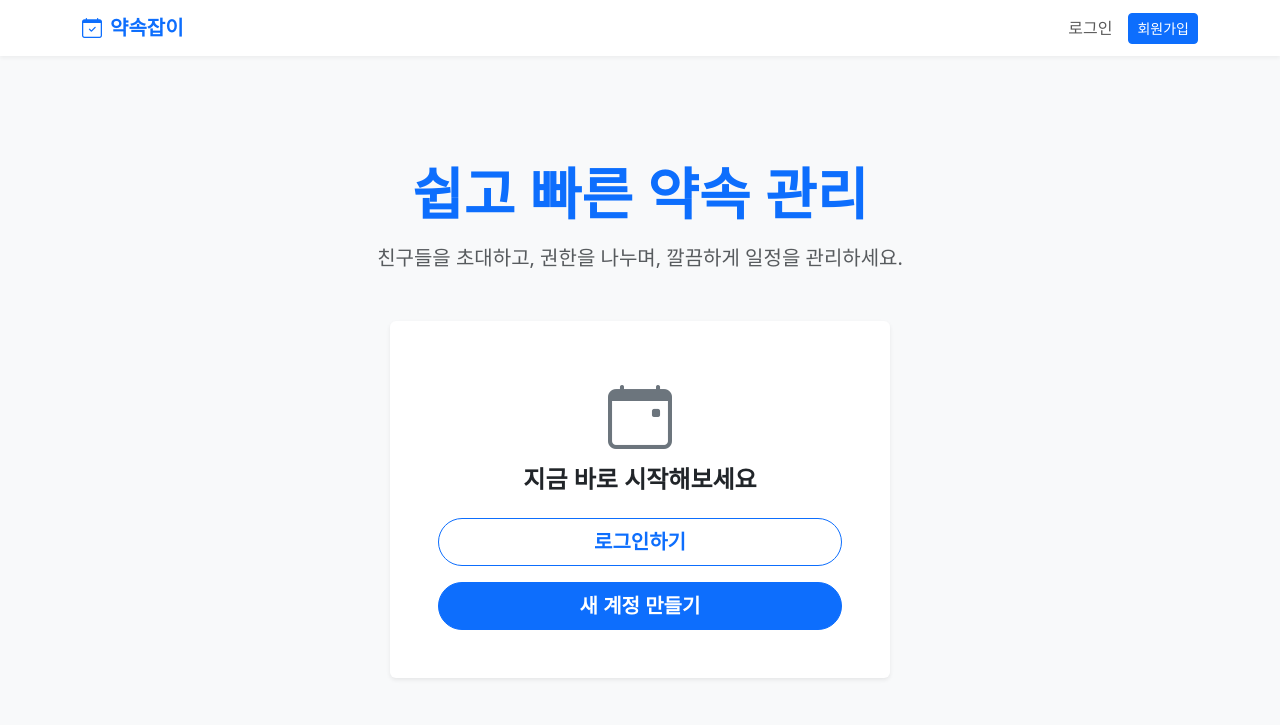
After one commit to KIHOON-KOR/Promise_app, a Django app: page / in a window 1280 px wide. The commit adds this page. Shown: the top 725 px of the page. Run offline with Django 5.2, Linux system fonts and the light colour scheme.

Commit message:
✨ feat(#27): 회원가입 오류 제거 및 전체 오류 수정

```diff
--- a/apps/User/urls.py
+++ b/apps/User/urls.py
@@ -2,7 +2,7 @@ from django.urls import path
 
 from apps.User.views.login_view import UserLoginView
 from apps.User.views.logout_view import UserLogoutView
-from apps.User.views.page_views import login_page, signup_page, mypage
+from apps.User.views.page_views import login_page, signup_page, my_page
 from apps.User.views.signup_view import UserSignupView
 from apps.User.views.withdrawal_view import UserWithdrawalView
 
@@ -15,5 +15,5 @@ urlpatterns = [
     # 브라우저 접속용
     path("login-page/", login_page, name="login_page"),
     path("signup-page/", signup_page, name="signup_page"),
-    path("mypage/", mypage, name="mypage_page"),
+    path("my-page/", my_page, name="my_page"),
 ]
--- a/apps/User/views/page_views.py
+++ b/apps/User/views/page_views.py
@@ -9,6 +9,9 @@ def signup_page(request):
     """회원가입 화면(HTML)을 렌더링합니다."""
     return render(request, "user/signup.html")
 
-def mypage(request):
+def my_page(request):
     """마이페이지 화면(HTML)을 렌더링합니다."""
     return render(request, "user/mypage.html")
+
+def home_page(request):
+    return render(request, "home.html")
--- a/config/urls.py
+++ b/config/urls.py
@@ -8,7 +8,10 @@ from drf_spectacular.views import (
 from django.conf import settings
 from django.conf.urls.static import static
 
+from apps.User.views.page_views import home_page
+
 urlpatterns: list[URLPattern | URLResolver] = [
+    path('', home_page, name='home'),
     path("admin/", admin.site.urls),
     path("api/v1/user/", include("apps.User.urls")),
     path("api/v1/event/", include("apps.Event.urls")),
--- a/templates/base.html
+++ b/templates/base.html
@@ -56,8 +56,8 @@
                 <ul class="navbar-nav ms-auto align-items-center">
 
                     <div id="guest-menu" class="d-flex align-items-center">
-                        <li class="nav-item"><a class="nav-link" href="/login/">로그인</a></li>
-                        <li class="nav-item"><a class="btn btn-primary btn-sm ms-2" href="/signup/">회원가입</a></li>
+                        <li class="nav-item"><a class="nav-link" href="/api/v1/user/login-page/">로그인</a></li>
+                        <li class="nav-item"><a class="btn btn-primary btn-sm ms-2" href="/api/v1/user/signup-page/">회원가입</a></li>
                     </div>
 
                     <div id="user-menu" class="d-flex align-items-center" style="display: none !important;">
@@ -138,7 +138,7 @@
                 // 토큰 통신 과정에서 오류가 날 것을 대비해 예외 처리 블록을 엽니다.
                 try {
                     // 백엔드의 로그아웃 API 주소로 요청을 보냅니다.
-                    await fetch('/User/logout/', {
+                    await fetch('/api/v1/user/logout/', {
                         // 데이터를 전송하는 POST 방식을 사용합니다.
                         method: 'POST',
                         // 서버가 이해할 수 있도록 JSON 형식임을 알리고 엑세스 토큰을 헤더에 담습니다.
--- /dev/null
+++ b/templates/home.html
@@ -0,0 +1,79 @@
+{% extends 'base.html' %}
+
+{% block title %}홈 - 약속잡이{% endblock %}
+
+{% block content %}
+<div class="text-center py-5">
+    <h1 class="display-4 fw-bold mb-3" style="color: var(--brand-primary);">쉽고 빠른 약속 관리</h1>
+    <p class="lead text-muted mb-5">친구들을 초대하고, 권한을 나누며, 깔끔하게 일정을 관리하세요.</p>
+
+    <div id="welcome-guest" class="card shadow-sm border-0 mx-auto bg-white" style="max-width: 500px;">
+        <div class="card-body p-5">
+            <i class="bi bi-calendar-event text-secondary mb-3" style="font-size: 4rem;"></i>
+            <h4 class="fw-bold mb-4">지금 바로 시작해보세요</h4>
+
+            <div class="d-grid gap-3">
+                <a href="/api/v1/user/login-page/" class="btn btn-outline-primary btn-lg rounded-pill fw-bold">로그인하기</a>
+                <a href="/api/v1/user/signup-page/" class="btn btn-primary btn-lg rounded-pill fw-bold">새 계정 만들기</a>
+            </div>
+        </div>
+    </div>
+
+    <div id="dashboard-user" class="row justify-content-center" style="display: none !important;">
+        <div class="col-md-8 col-lg-6">
+            <div class="card shadow-sm border-0 rounded-4 text-start">
+                <div class="card-body p-4 p-md-5">
+                    <h3 class="fw-bold mb-4"><span id="home-nickname" class="text-primary">사용자</span>님, 환영합니다!</h3>
+
+                    <div class="d-grid gap-3">
+                        <button class="btn btn-primary btn-lg rounded-3 fw-bold text-start p-3 d-flex justify-content-between align-items-center">
+                            <span><i class="bi bi-plus-circle me-2"></i> 새로운 약속 만들기</span>
+                            <i class="bi bi-chevron-right"></i>
+                        </button>
+
+                        <a href="/api/v1/user/my-page/" class="btn btn-light border btn-lg rounded-3 fw-bold text-start p-3 d-flex justify-content-between align-items-center text-dark text-decoration-none">
+                            <span><i class="bi bi-person me-2"></i> 내 프로필 설정 (마이페이지)</span>
+                            <i class="bi bi-chevron-right"></i>
+                        </a>
+                    </div>
+                </div>
+            </div>
+        </div>
+    </div>
+</div>
+{% endblock %}
+
+{% block extra_js %}
+<script>
+    // HTML 구조가 화면에 모두 그려지면 실행되는 함수입니다.
+    document.addEventListener("DOMContentLoaded", function() {
+        // 브라우저 개인 금고에서 출입증(토큰)과 이름표를 꺼내옵니다.
+        const token = localStorage.getItem('access_token');
+        const nickname = localStorage.getItem('nickname');
+
+        // 꺼낸 출입증이 존재한다면 (로그인에 성공한 사용자라면)
+        if (token) {
+            // 회원가입과 로그인을 권유하는 손님용 카드를 강제로 숨깁니다.
+            document.getElementById('welcome-guest').style.setProperty('display', 'none', 'important');
+            // 약속 관리 버튼이 있는 회원용 대시보드를 화면에 나타나게 합니다.
+            document.getElementById('dashboard-user').style.setProperty('display', 'flex', 'important');
+
+            // 이름표 데이터가 존재한다면
+            if (nickname) {
+                // 환영 인삿말의 닉네임 부분을 내 진짜 이름표로 교체해 줍니다.
+                document.getElementById('home-nickname').innerText = nickname;
+            // 내부 조건문을 닫습니다.
+            }
+        // 출입증이 없는 비회원이라면
+        } else {
+            // 손님용 카드를 화면에 보여줍니다. (기본값이므로 생략 가능하나 명시적 처리)
+            document.getElementById('welcome-guest').style.setProperty('display', 'block', 'important');
+            // 회원용 대시보드는 굳게 숨겨둡니다.
+            document.getElementById('dashboard-user').style.setProperty('display', 'none', 'important');
+        // 조건문을 닫습니다.
+        }
+    // 이벤트 리스너를 닫습니다.
+    });
+// 자바스크립트를 닫습니다.
+</script>
+{% endblock %}
--- a/templates/user/login.html
+++ b/templates/user/login.html
@@ -59,7 +59,7 @@
         // 네트워크 통신 중 에러를 대비하여 try 블록을 엽니다.
         try {
             // 이번 프로젝트의 로그인 백엔드 주소인 '/User/login/'으로 요청을 보냅니다.
-            const response = await fetch('/User/login/', {
+            const response = await fetch('/api/v1/user/login/', {
                 // 데이터를 생성/전달하는 POST 방식을 설정합니다.
                 method: 'POST',
                 // 서버에 JSON 형태의 데이터가 넘어감을 알려줍니다.
--- a/templates/user/mypage.html
+++ b/templates/user/mypage.html
@@ -50,7 +50,7 @@
             // 통신 에러를 잡기 위한 예외 처리 블록을 엽니다.
             try {
                 // 장고 백엔드의 탈퇴 전용 주소로 비동기 통신을 보냅니다.
-                const response = await fetch('/User/withdrawal/', {
+                const response = await fetch('/api/v1/user/withdrawal/', {
                     // 데이터베이스에서 정보를 지우는 목적이므로 DELETE 방식을 사용합니다.
                     method: 'DELETE',
                     // 내가 누구인지 증명하기 위해 헤더에 출입증을 달아줍니다.
--- a/templates/user/signup.html
+++ b/templates/user/signup.html
@@ -62,7 +62,7 @@
         // 통신 중 발생할 수 있는 에러를 안전하게 잡기 위해 예외 처리 블록을 엽니다.
         try {
             // 장고 백엔드의 회원가입 데이터 처리 주소로 비동기 요청을 보냅니다.
-            const response = await fetch('/User/signup/', {
+            const response = await fetch('/api/v1/user/signup/', {
                 // 새로운 데이터를 서버에 생성하므로 POST 방식을 사용합니다.
                 method: 'POST',
                 // 우리가 보내는 데이터가 JSON 규칙을 따른다고 서버에 알립니다.
@@ -80,7 +80,7 @@
                 // 성공 메시지를 띄워 사용자에게 알립니다.
                 alert("회원가입이 완료되었습니다! 로그인해주세요.");
                 // 곧바로 로그인 페이지로 화면을 이동시켜 줍니다.
-                window.location.href = "/login-page/";
+                window.location.href = "/api/v1/user/login-page/";
             // 중복된 아이디 등 백엔드에서 가입 거절(400번대 응답)을 한 경우입니다.
             } else {
                 // 서버가 보내준 구체적인 거절 사유를 팝업으로 띄워줍니다.
```
